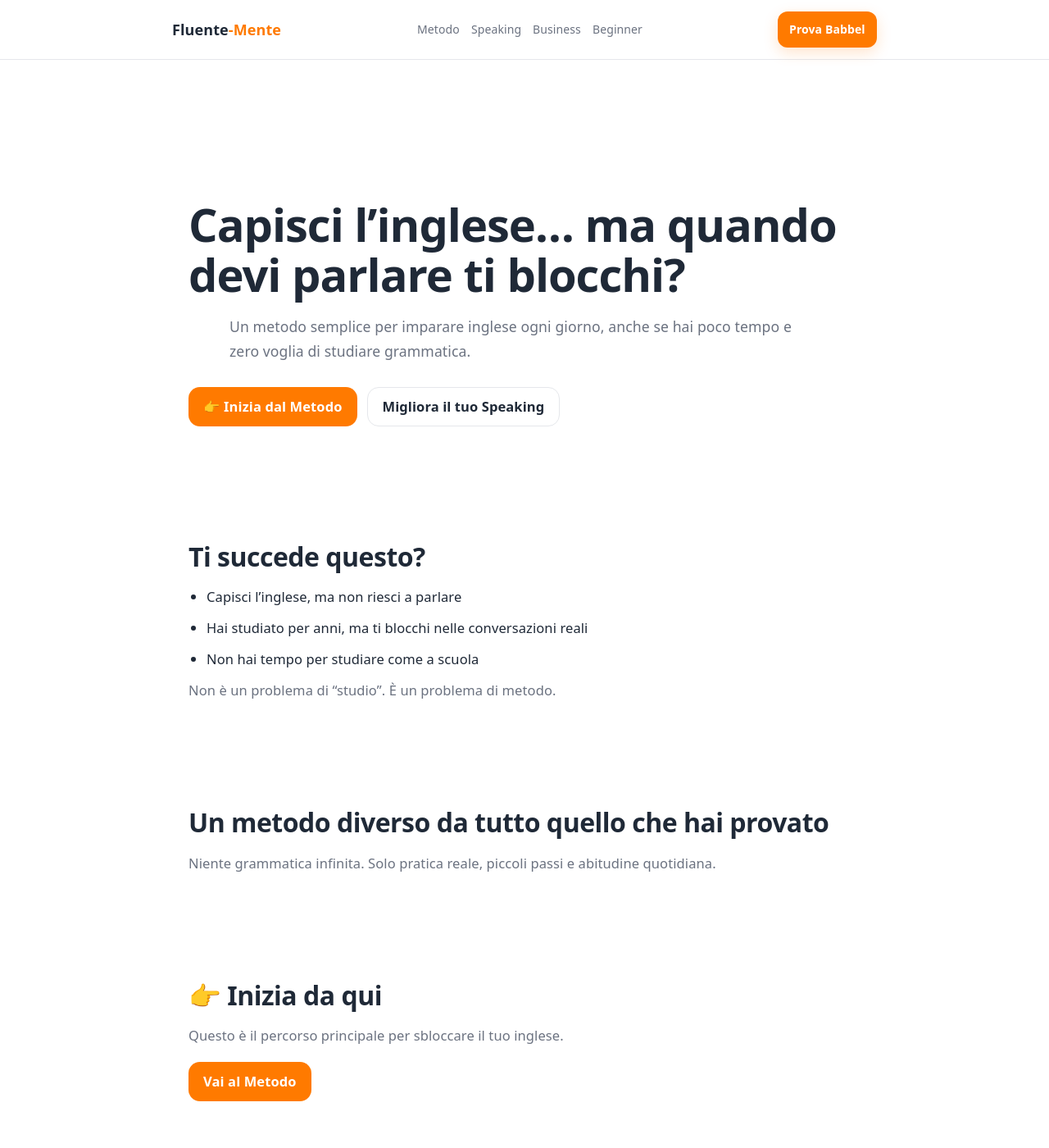
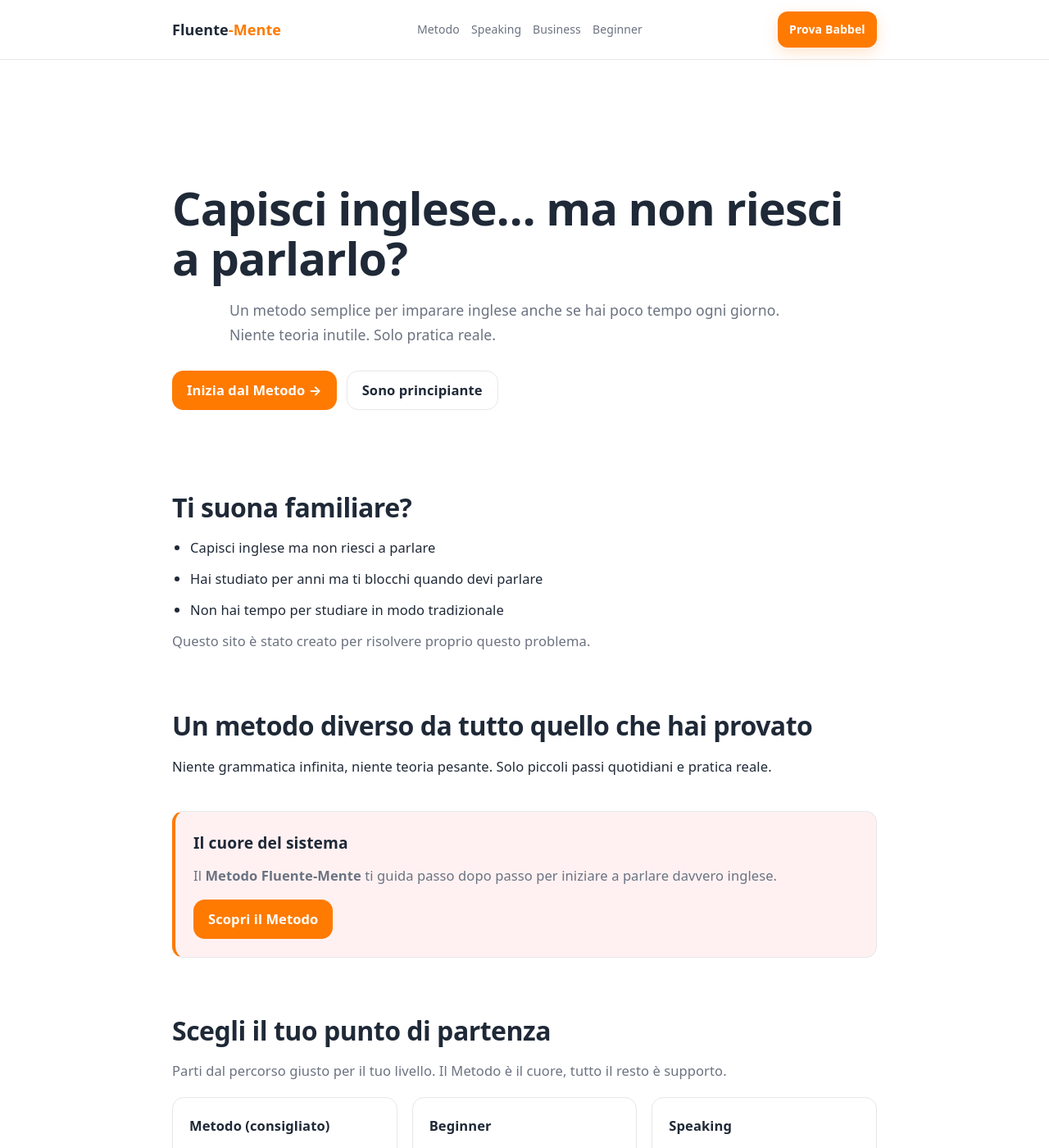
Before and after one commit to Nausica-c/Fluente-Mente, a Jekyll site: the page built from index.md, in a window 1280 px wide and 1400 px high. Shown: the whole window at 82% size. Built offline with Jekyll 4.4.1, drawn with Linux system fonts in a browser that asks for light colours; our own code applies the rules of GitHub Pages for plain Markdown files; some of the changed text lies outside the part shown.

Commit message:
Update index.md

```diff
--- a/index.md
+++ b/index.md
@@ -1,221 +1,131 @@
-<!-- =========================
-     HERO (HOOK + CTR)
-========================= -->
-<section class="hero-home">
+<main class="home">
 
-  <div class="container">
+  <!-- HERO -->
+  <section class="hero-home">
 
     <h1>
-      Capisci l’inglese… ma quando devi parlare ti blocchi?
+      Capisci inglese… ma non riesci a parlarlo?
     </h1>
 
     <p class="hero-subtitle">
-      Un metodo semplice per imparare inglese ogni giorno, anche se hai poco tempo e zero voglia di studiare grammatica.
+      Un metodo semplice per imparare inglese anche se hai poco tempo ogni giorno.
+      Niente teoria inutile. Solo pratica reale.
     </p>
 
     <div class="hero-cta">
+      <a href="/inglese/metodo/" class="btn-primary">
+        Inizia dal Metodo →
+      </a>
+
+      <a href="/inglese/beginner/" class="btn-secondary">
+        Sono principiante
+      </a>
+    </div>
+
+  </section>
+
+  <!-- PROBLEMA -->
+  <section>
+
+    <h2>Ti suona familiare?</h2>
+
+    <ul>
+      <li>Capisci inglese ma non riesci a parlare</li>
+      <li>Hai studiato per anni ma ti blocchi quando devi parlare</li>
+      <li>Non hai tempo per studiare in modo tradizionale</li>
+    </ul>
+
+    <p class="section-intro">
+      Questo sito è stato creato per risolvere proprio questo problema.
+    </p>
+
+  </section>
+
+  <!-- SOLUZIONE -->
+  <section>
+
+    <h2>Un metodo diverso da tutto quello che hai provato</h2>
+
+    <p>
+      Niente grammatica infinita, niente teoria pesante.
+      Solo piccoli passi quotidiani e pratica reale.
+    </p>
+
+    <div class="cta-box cta-high">
+
+      <h3>Il cuore del sistema</h3>
+
+      <p>
+        Il <strong>Metodo Fluente-Mente</strong> ti guida passo dopo passo
+        per iniziare a parlare davvero inglese.
+      </p>
 
       <a href="/inglese/metodo/" class="btn-primary">
-        👉 Inizia dal Metodo
-      </a>
-
-      <a href="/inglese/speaking/" class="btn-secondary">
-        Migliora il tuo Speaking
+        Scopri il Metodo
       </a>
 
     </div>
 
-  </div>
+  </section>
 
-</section>
+  <!-- PERCORSO -->
+  <section>
 
-<!-- =========================
-     PROBLEMA (IDENTIFICAZIONE)
-========================= -->
-<section>
-
-  <div class="container">
-
-    <h2>Ti succede questo?</h2>
-
-    <ul>
-      <li>Capisci l’inglese, ma non riesci a parlare</li>
-      <li>Hai studiato per anni, ma ti blocchi nelle conversazioni reali</li>
-      <li>Non hai tempo per studiare come a scuola</li>
-    </ul>
+    <h2>Scegli il tuo punto di partenza</h2>
 
     <p class="section-intro">
-      Non è un problema di “studio”. È un problema di metodo.
+      Parti dal percorso giusto per il tuo livello.
+      Il Metodo è il cuore, tutto il resto è supporto.
     </p>
 
-  </div>
+    <div class="paths-grid">
 
-</section>
-
-<!-- =========================
-     SOLUZIONE
-========================= -->
-<section>
-
-  <div class="container">
-
-    <h2>Un metodo diverso da tutto quello che hai provato</h2>
-
-    <p class="section-intro">
-      Niente grammatica infinita. Solo pratica reale, piccoli passi e abitudine quotidiana.
-    </p>
-
-  </div>
-
-</section>
-
-<!-- =========================
-     START HERE (CORE CONVERSION)
-========================= -->
-<section>
-
-  <div class="container">
-
-    <h2>👉 Inizia da qui</h2>
-
-    <p class="section-intro">
-      Questo è il percorso principale per sbloccare il tuo inglese.
-    </p>
-
-    <a href="/inglese/metodo/" class="btn-primary">
-      Vai al Metodo
-    </a>
-
-  </div>
-
-</section>
-
-<!-- =========================
-     PERCORSI (SECONDARI)
-========================= -->
-<section class="home-clusters">
-
-  <div class="container">
-
-    <h2>Scegli il tuo percorso</h2>
-
-    <p class="section-intro">
-      Dopo il metodo, puoi specializzarti in base al tuo obiettivo.
-    </p>
-
-    <div class="cluster-grid">
-
-      <a class="cluster-card metodo" href="/inglese/metodo/">
-        <strong>Metodo</strong>
-        <span>Il sistema completo per sbloccare l’inglese</span>
+      <a href="/inglese/metodo/" class="path-card">
+        <strong>Metodo (consigliato)</strong>
+        <span>Il sistema completo per parlare inglese</span>
       </a>
 
-      <a class="cluster-card beginner" href="/inglese/beginner/">
+      <a href="/inglese/beginner/" class="path-card">
         <strong>Beginner</strong>
-        <span>Parti da zero senza stress</span>
+        <span>Se parti da zero</span>
       </a>
 
-      <a class="cluster-card speaking" href="/inglese/speaking/">
+      <a href="/inglese/speaking/" class="path-card">
         <strong>Speaking</strong>
-        <span>Parlare senza blocchi</span>
+        <span>Per iniziare a parlare subito</span>
       </a>
 
-      <a class="cluster-card mindset" href="/inglese/mindset/">
+      <a href="/inglese/mindset/" class="path-card">
         <strong>Mindset</strong>
-        <span>Sblocca la paura di parlare</span>
-      </a>
-
-      <a class="cluster-card business" href="/inglese/business/">
-        <strong>Business</strong>
-        <span>Inglese per lavoro</span>
-      </a>
-
-      <a class="cluster-card viaggio" href="/inglese/viaggio/">
-        <strong>Viaggio</strong>
-        <span>Sopravvivere all’estero</span>
-      </a>
-
-      <a class="cluster-card grammatica" href="/inglese/grammatica-pratica/">
-        <strong>Grammatica pratica</strong>
-        <span>Solo quella che serve davvero</span>
-      </a>
-
-      <a class="cluster-card vocabolario" href="/inglese/vocabolario-pratico/">
-        <strong>Vocabolario</strong>
-        <span>Parole che usi davvero</span>
-      </a>
-
-      <a class="cluster-card errori" href="/inglese/errori/">
-        <strong>Errori</strong>
-        <span>Evita quelli più comuni</span>
-      </a>
-
-      <a class="cluster-card curiosita" href="/inglese/curiosita/">
-        <strong>Curiosità</strong>
-        <span>Impara senza sforzo</span>
-      </a>
-
-      <a class="cluster-card lifelong" href="/inglese/lifelong-learner/">
-        <strong>Lifelong learner</strong>
-        <span>Inglese per la vita reale</span>
+        <span>Sbloccare la paura di parlare</span>
       </a>
 
     </div>
 
-  </div>
+  </section>
 
-</section>
+  <!-- CTA BOTTOM -->
+  <section>
 
-<!-- =========================
-     BENEFICI (EMOZIONE)
-========================= -->
-<section>
+    <div class="cta-box cta-medium">
 
-  <div class="container">
-
-    <h2>Cosa cambia davvero</h2>
-
-    <div class="benefits-grid">
-
-      <div class="benefit-card">
-        Parli con più sicurezza
-      </div>
-
-      <div class="benefit-card">
-        Ti blocchi meno nelle conversazioni
-      </div>
-
-      <div class="benefit-card">
-        Capisci meglio film e situazioni reali
-      </div>
-
-    </div>
-
-  </div>
-
-</section>
-
-<!-- =========================
-     FINAL CTA (CONVERSION)
-========================= -->
-<section>
-
-  <div class="container">
-
-    <div class="cta-box cta-high">
-
-      <h3>Inizia oggi, non “un giorno”</h3>
+      <h3>Pronto a iniziare davvero?</h3>
 
       <p>
-        Il primo passo è semplice: segui il metodo e inizia a parlare inglese nella vita reale.
+        Il primo passo è il più importante.
+        Inizia dal Metodo e costruisci la tua fluidità.
       </p>
 
       <a href="/inglese/metodo/" class="btn-primary">
-        Inizia il Metodo
+        Inizia ora →
       </a>
 
     </div>
 
-  </div>
+    <p class="section-intro">
+      Oppure esplora altri percorsi se vuoi personalizzare il tuo apprendimento.
+    </p>
 
-</section>
+  </section>
+
+</main>
```
